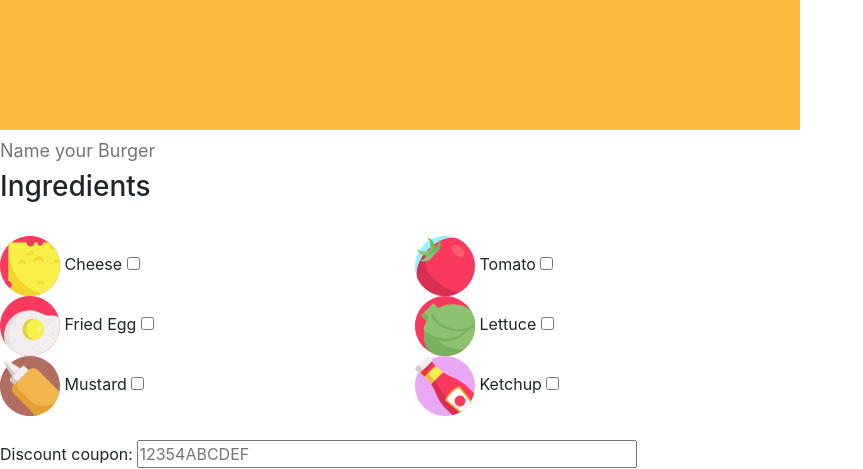
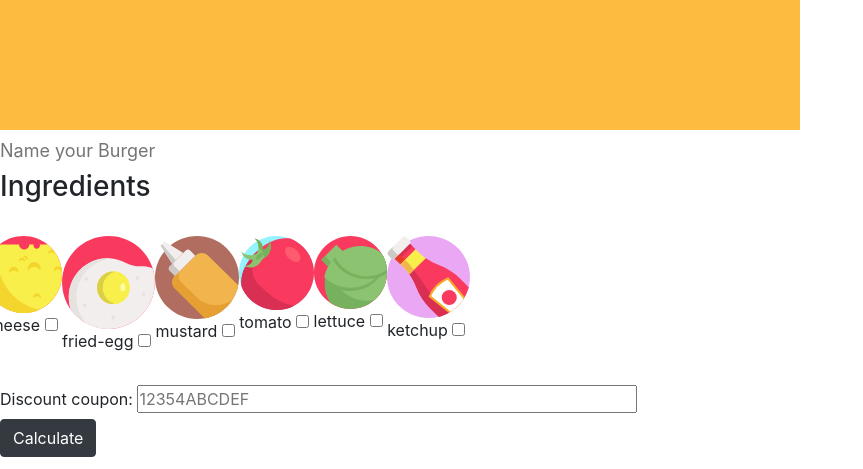
Before and after one commit to 10xMike/js-burger, a plain HTML site: page index.html in a window 1280 px wide. Shown: the part 70-539 px from the top of the page, without its empty margins (0-863 px from the left). Drawn offline with nearby package versions, Linux system fonts and the light colour scheme.

Commit message:
Aggiunta variabile e funzione

```diff
--- a/assets/js/main.js
+++ b/assets/js/main.js
@@ -1,28 +1,38 @@
 /* Il programma dovrà consentire di calcolare il prezzo del panino selezionando o deselezionando gli ingredienti proposti */
 
+
+//Incrementiamo il prezzo del panino quando un ingrediente viene selezionato
+// Definisci il prezzo base per il panino
+// Definisci i codici sconto e calcola il prezzo finale
+// Ascoltiamo il click sul pulsante generate
+
 // Creare una lista di ingredienti e assegnare il prezzo a ciascuno di essi
+
+function renderInputs(list, el){
+    counter = 0;
+    while (counter < list.length){
+        el.insertAdjacentHTML('beforeend',
+        `
+        <div class="form_group">
+            <img src="./assets/img/${list[counter][0] + '.svg'}">
+            <label for="${list[counter][0]}">${list[counter][0]}</label>
+            <input type="checkbox" id="${list[counter][0]}" name="${list[counter][0]}" data-price="${list[counter][1]}">
+        </div>
+        `);
+        counter++
+    }
+}
+
+//nome, prezzo
 var ingredients = [
     ['cheese', '1'],
-    ['egg', '2'],
+    ['fried-egg', '2'],
     ['mustard', '0.5'],
     ['tomato', '0.25'],
     ['lettuce', '1'],
     ['ketchup', '0.2'],
 ]
-//Incrementiamo il prezzo del panino quando un ingrediente viene selezionato
-// Definisci il prezzo base per il panino
-// Definisci i codici sconto e calcola il prezzo finale
-// Ascoltiamo il click sul pulsante generate
 
-function renderInputs(list, el){
-    counter = 0;
-    while (counter < list.length){
-        el.insertAdjacentHTML('beforeeend',
-        `
-        <div class="form-group">
-        </div>
-        `)
-    }
-}
-
-//nome, prezzo
+var ingElement = document.querySelector('.ingredients')
+renderInputs(ingredients, ingElement);
+console.log(ingElement);
--- a/index.html
+++ b/index.html
@@ -25,8 +25,8 @@
     <main id="site_main">
         <input type="text" id="burger" name="burger" placeholder="Name your Burger" class="burger_name">
         <h3>Ingredients</h3><br>
-        <div class="row">
-            <div class="col-6">
+        <div class="row ingredients">
+            <!-- <div class="col-6">
                 <div class="form_group">
                     <img src="./assets/img/cheese.svg" alt="cheese_icon" class="icons">
                     <label for="cheese">Cheese</label>
@@ -59,7 +59,7 @@
                     <label for="ketchup">Ketchup</label>
                     <input type="checkbox" id="ketchup" name="ketchup">
                 </div>
-            </div>
+            </div> -->
         </div>
         <br>
         <!-- /.form_group -->
```
